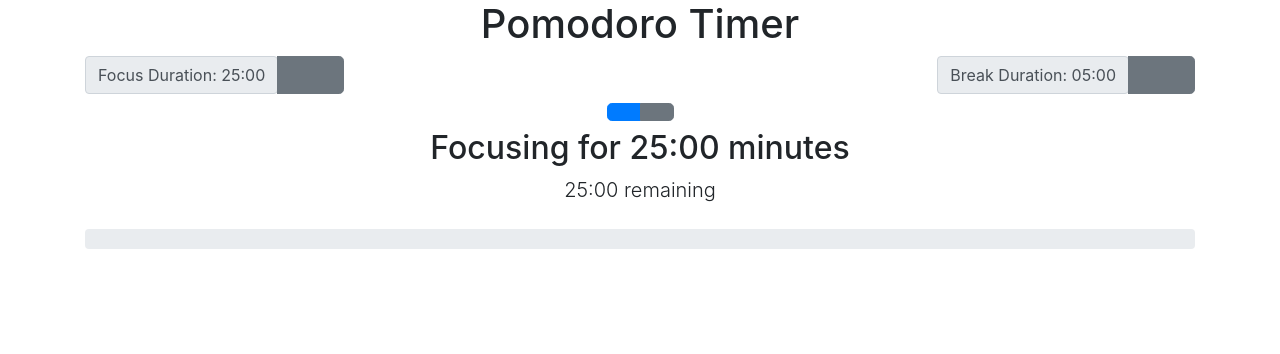
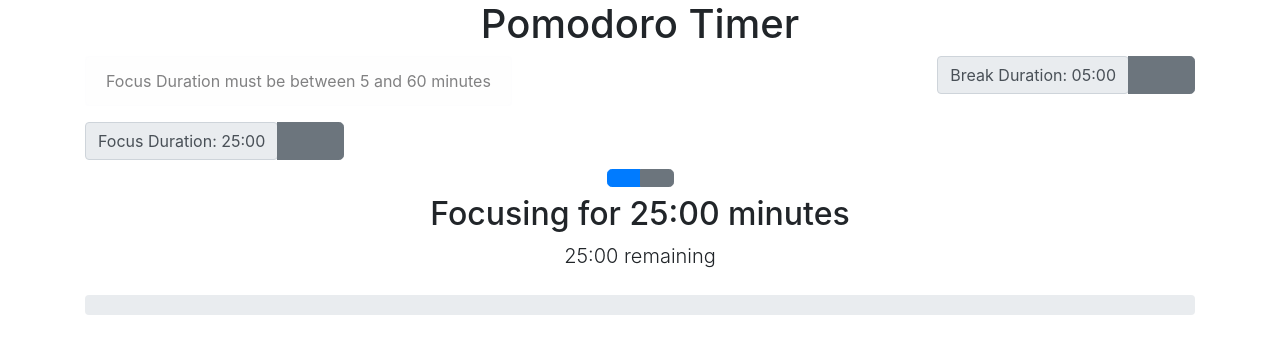
Before and after one commit to JackXN/Pomodoro-Timer, a React (Create React App) app: page / in a window 1280 px wide. Shown: the top 354 px of the page. Built offline with nearby package versions, Linux system fonts and the light colour scheme; a web font is replaced by a local one.

Commit message:
Updated buttons in pomodoro.js

```diff
--- a/src/pomodoro/Pomodoro.js
+++ b/src/pomodoro/Pomodoro.js
@@ -132,6 +132,9 @@ const toggleBreak = () => {
       <div className="row">
         <div className="col">
           <div className="input-group input-group-lg mb-2">
+            <div className='alert alert-message alert-light float-left'>
+              Focus Duration must be between {focusMinMax[0]} and {focusMinMax[1]} minutes
+            </div>
             <span className="input-group-text" data-testid="duration-focus">
               {/* TODO: Update this text to display the current focus session duration */}
               Focus Duration: 25:00
```
